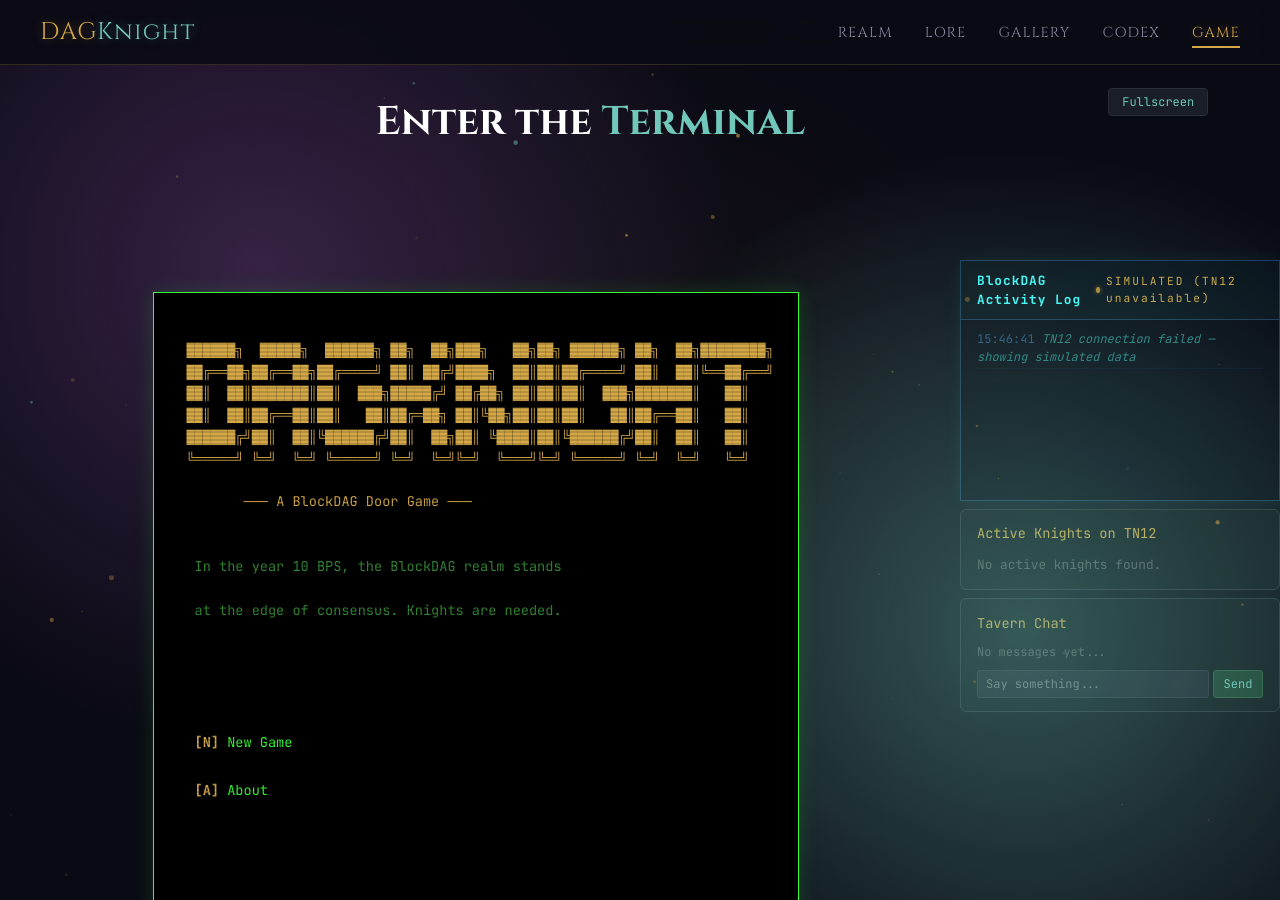
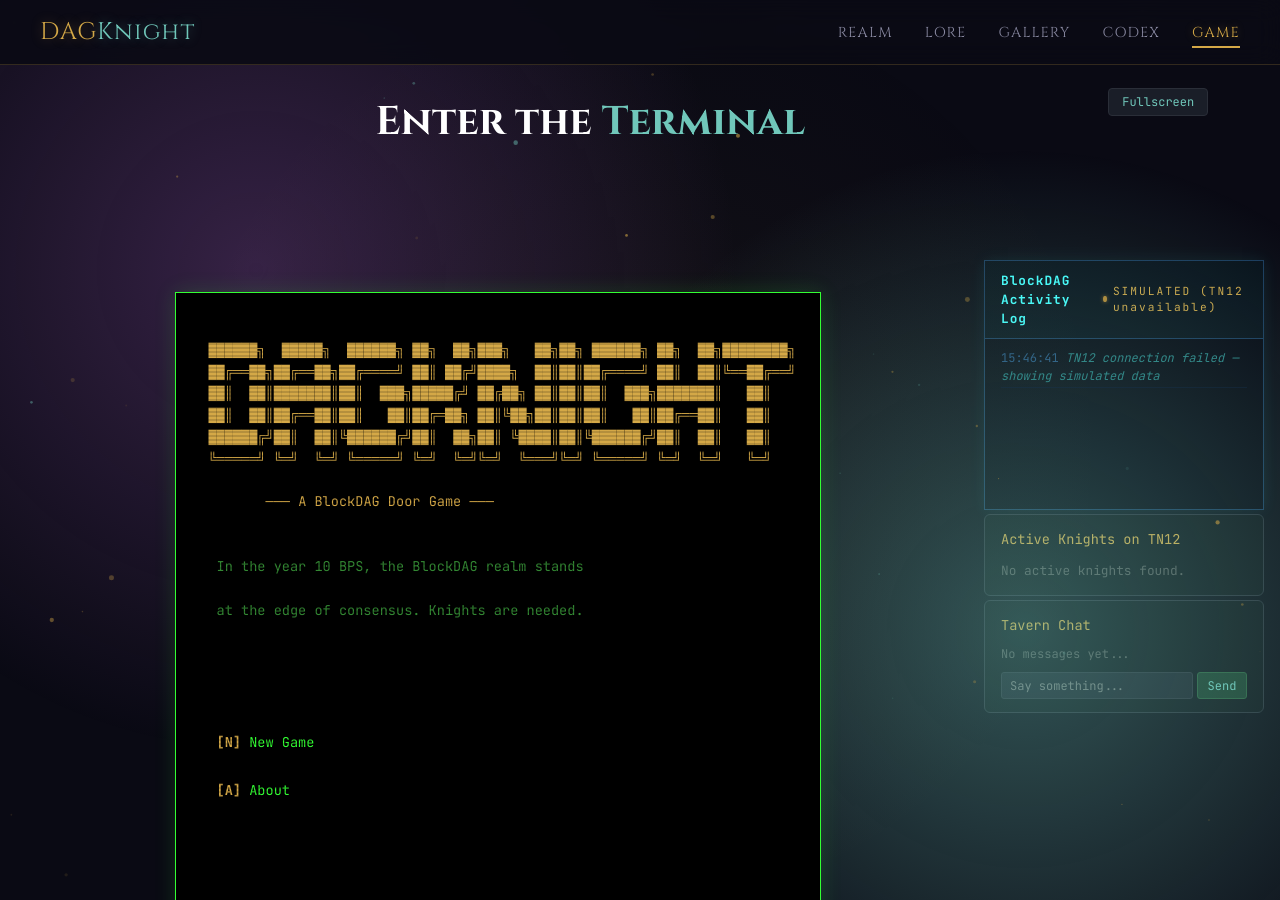
Before and after one commit to creative-inference/dagknight.xyz, a Jekyll site: the page built from game/index.html, in a window 1280 px wide and 900 px high, scrolled down 2425 px. Built offline with Jekyll 4.4.1, drawn with Linux system fonts in a browser that asks for light colours.

Commit message:
Wider terminal, tighter sidebar gap
Co-Authored-By: Claude Opus 4.6 (1M context) <noreply@anthropic.com>

```diff
--- a/game/index.html
+++ b/game/index.html
@@ -172,12 +172,12 @@ description: "A BBS door game forged in the fires of BlockDAG consensus"
 <style>
   /* Normal mode: terminal + sidebar grid */
   #game-panel {
-    display: grid; grid-template-columns: 1fr 320px;
-    gap: 0.5rem; max-width: 1300px; margin: 0 auto;
+    display: grid; grid-template-columns: 1fr 280px;
+    gap: 4px; max-width: 100%; margin: 0 auto; padding: 0 1rem;
   }
   #game-panel #terminal { max-width: none; }
   #game-panel #game-sidebar {
-    display: flex; flex-direction: column; gap: 0.5rem;
+    display: flex; flex-direction: column; gap: 4px;
   }
   #game-panel #chain-log { max-width: none; margin: 0; }
   #game-panel #player-list { max-width: none; margin: 0; }
```
